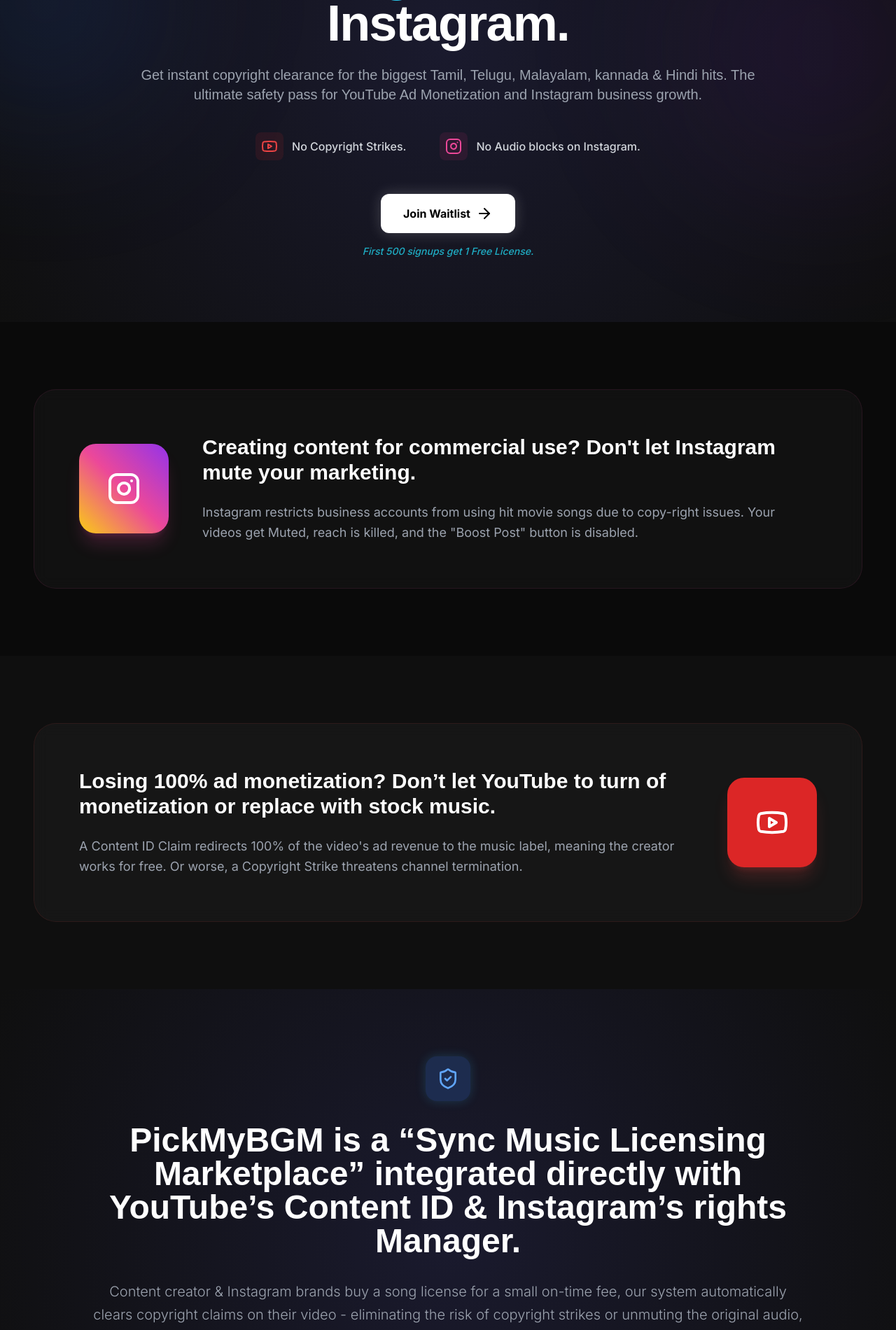
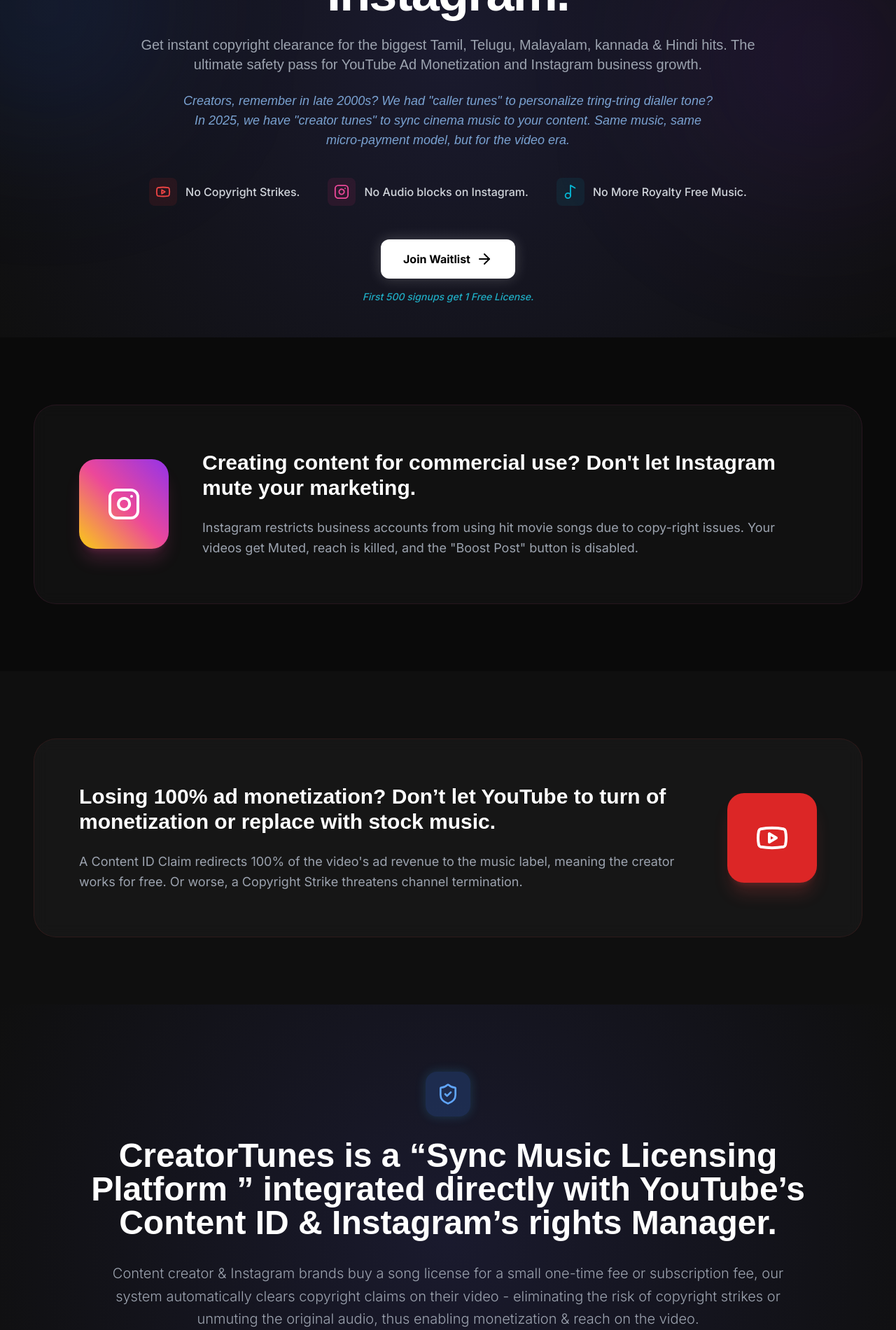
Before and after one commit to Sooryavenkat/PickMyBGM---Landing-Page, a React (Vite) app: page / in a window 1280 px wide. Shown: the part 340-2240 px from the top of the page at 70% size. Built offline with nearby package versions, Linux system fonts and the light colour scheme.

Commit message:
feat: Add creator tunes narrative to landing page
Introduce a new section that draws a parallel between traditional "caller tunes" and the application's "creator tunes" concept. This aims to make the value proposition more relatable and futuristic for content creators.

```diff
--- a/App.tsx
+++ b/App.tsx
@@ -9,7 +9,8 @@
   DollarSign,
   ArrowRight,
   ChevronRight,
-  AlertCircle
+  AlertCircle,
+  Music2
 } from 'lucide-react';
 
 /**
@@ -44,22 +45,32 @@
         The first legal way to use <span className="text-transparent bg-clip-text bg-gradient-to-r from-blue-400 to-cyan-400">movie songs</span> in YouTube & Instagram.
       </h1>
 
-      <h2 className="text-lg md:text-xl text-gray-400 mb-10 max-w-4xl mx-auto leading-relaxed font-light">
+      <h2 className="text-lg md:text-xl text-gray-400 mb-6 max-w-4xl mx-auto leading-relaxed font-light">
         Get instant copyright clearance for the biggest Tamil, Telugu, Malayalam, kannada & Hindi hits. The ultimate safety pass for YouTube Ad Monetization and Instagram business growth.
       </h2>
 
-      <div className="flex flex-col md:flex-row items-center justify-center gap-6 md:gap-12 mb-12">
+      <h3 className="text-base md:text-lg text-blue-300/80 mb-10 max-w-3xl mx-auto leading-relaxed font-medium italic">
+        Creators, remember in late 2000s? We had "caller tunes" to personalize tring-tring dialler tone? In 2025, we have "creator tunes" to sync cinema music to your content. Same music, same micro-payment model, but for the video era.
+      </h3>
+
+      <div className="flex flex-col md:flex-row items-center justify-center gap-6 md:gap-10 mb-12">
         <div className="flex items-center gap-3 text-gray-300">
           <div className="w-10 h-10 rounded-lg bg-red-600/10 flex items-center justify-center text-red-500">
-            <Youtube size={24} />
+            <Youtube size={22} />
           </div>
           <span className="font-medium">No Copyright Strikes.</span>
         </div>
         <div className="flex items-center gap-3 text-gray-300">
           <div className="w-10 h-10 rounded-lg bg-pink-600/10 flex items-center justify-center text-pink-500">
-            <Instagram size={24} />
+            <Instagram size={22} />
           </div>
           <span className="font-medium">No Audio blocks on Instagram.</span>
+        </div>
+        <div className="flex items-center gap-3 text-gray-300">
+          <div className="w-10 h-10 rounded-lg bg-cyan-600/10 flex items-center justify-center text-cyan-500">
+            <Music2 size={22} />
+          </div>
+          <span className="font-medium">No More Royalty Free Music.</span>
         </div>
       </div>
 
@@ -126,10 +137,10 @@
         <ShieldCheck size={32} />
       </div>
       <h2 className="text-3xl md:text-5xl font-bold text-white mb-8 leading-tight">
-        PickMyBGM is a “Sync Music Licensing Marketplace” integrated directly with YouTube’s Content ID & Instagram’s rights Manager.
+        CreatorTunes is a “Sync Music Licensing Platform ” integrated directly with YouTube’s Content ID & Instagram’s rights Manager.
       </h2>
       <p className="text-xl text-gray-400 mb-10 leading-relaxed font-light">
-        Content creator & Instagram brands buy a song license for a small on-time fee, our system automatically clears copyright claims on their video - eliminating the risk of copyright strikes or unmuting the original audio, thus enabling monetization on the video.
+        Content creator & Instagram brands buy a song license for a small one-time fee or subscription fee, our system automatically clears copyright claims on their video - eliminating the risk of copyright strikes or unmuting the original audio, thus enabling monetization & reach on the video.
       </p>
       <div className="inline-block px-6 py-4 rounded-2xl bg-white/5 border border-white/10 text-cyan-400 font-medium tracking-wide">
         Note - Think it like a <span className="text-white">“NoBroker”</span> for content creators & Instagram brands.
@@ -171,7 +182,7 @@
           </div>
           <h3 className="text-2xl font-bold text-white mb-4">Pay Small, Earn Big.</h3>
           <p className="text-gray-400 leading-relaxed font-light">
-            A transparent, one-time fee structure (depends upon subscriber count & views) that grants 100% of the ad revenue your video generates, even if it goes viral (without complex revenue-sharing agreements).
+            A transparent, one-time fee structure or subscription fee (depends upon subscriber count & views) that grants 100% of the ad revenue your video generates, even if it goes viral (without complex revenue-sharing agreements).
           </p>
         </div>
       </div>
```
